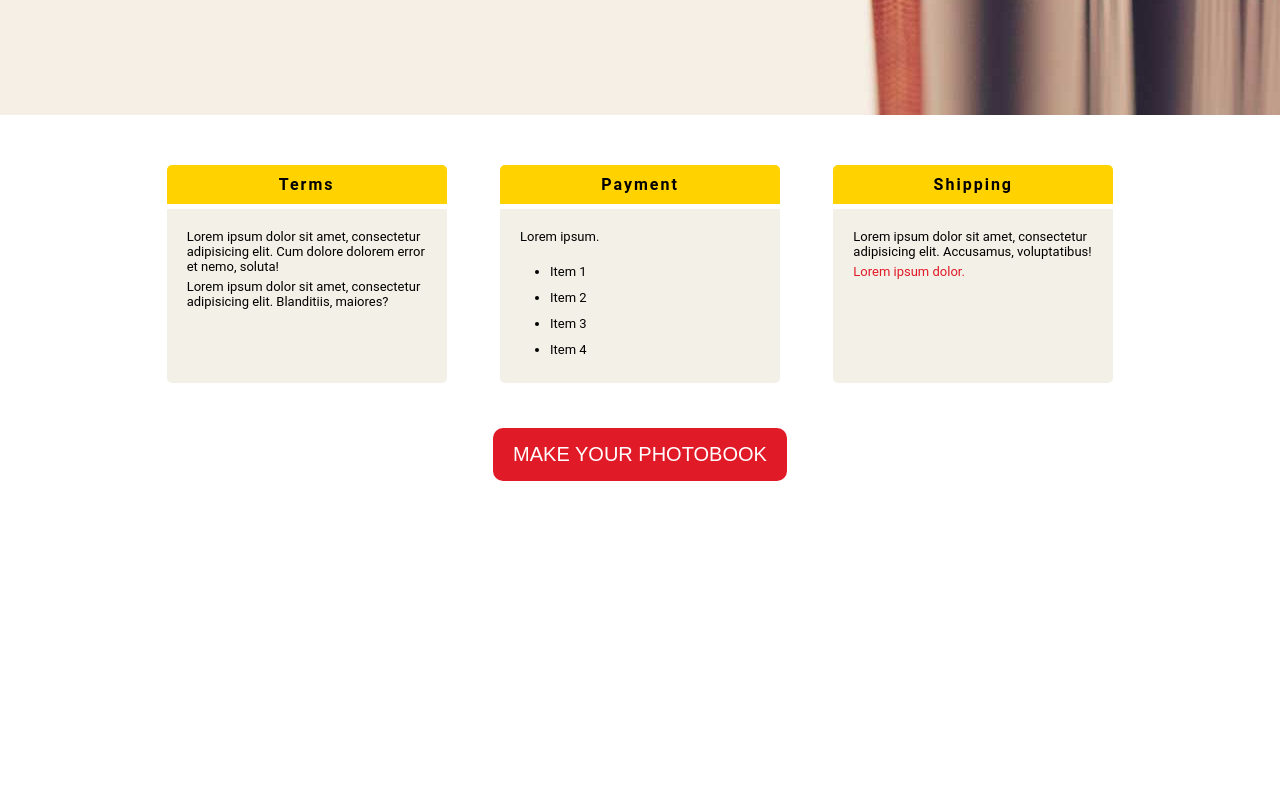
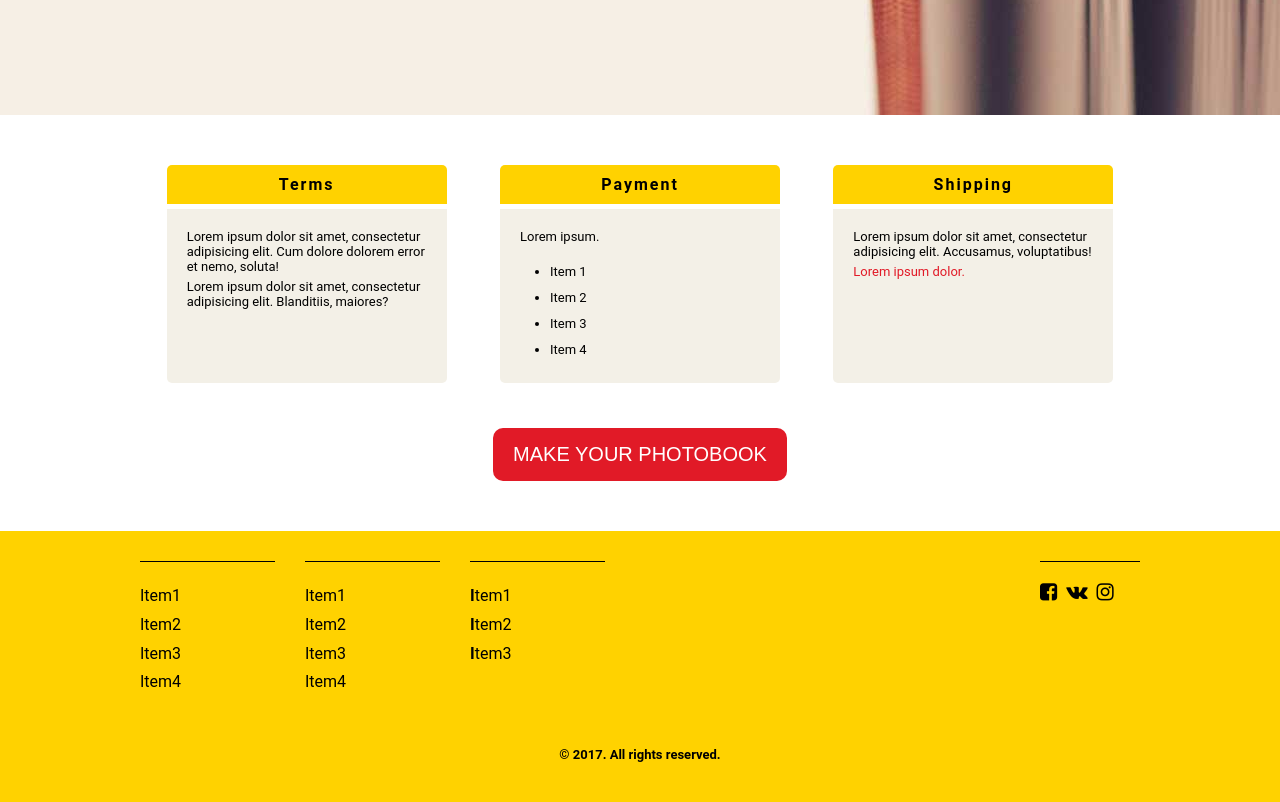
Before and after one commit to kat9049/less-practice, a website: page public/index.html in a window 1280 px wide. Shown: the part 2971-3773 px from the top of the page. Before the commit the page ends 3502 px from the top, so only its background shows below. Drawn offline with Linux system fonts and the light colour scheme.

Commit message:
till 11 lesson

```diff
--- a/public/index.html
+++ b/public/index.html
@@ -199,6 +199,37 @@
         </div>
         <button class="btn btn-red">make your photobook</button>
     </sections>
+    <footer id="footer">
+        <div class="view-port content">
+            <div class="links">
+                <ul>
+                    <li><a href="">Item1</a></li>
+                    <li><a href="">Item2</a></li>
+                    <li><a href="">Item3</a></li>
+                    <li><a href="">Item4</a></li>
+                </ul>
+                <ul>
+                    <li><a href="">Item1</a></li>
+                    <li><a href="">Item2</a></li>
+                    <li><a href="">Item3</a></li>
+                    <li><a href="">Item4</a></li>
+                </ul>
+                <ul class="first-letter">
+                    <li><a href="">Item1</a></li>
+                    <li><a href="">Item2</a></li>
+                    <li><a href="">Item3</a></li>
+                </ul>
+            </div>
+            <div class="social">
+                <i class="fa fa-facebook-square"></i>
+                <i class="fa fa-vk"></i>
+                <i class="fa fa-instagram"></i>
+            </div>
+        </div>
+        <div class="copyright">
+            &#169 2017. All rights reserved.
+        </div>
+    </footer>
 
 </div>
 
--- /dev/null
+++ b/src/less/footer.less
@@ -0,0 +1,58 @@
+@import "partials/mixins";
+@import "partials/params";
+
+
+#footer {
+  padding: 30px 0 40px;
+  background-color: @primary-color;
+
+  & .content {
+    display: flex;
+    justify-content: space-between;
+    margin-bottom: 50px;
+
+
+    & .links{
+      display: flex;
+      width: 50%;
+
+      & ul {
+        .clean-list;
+        .footer-border;
+        width: 27%;
+        margin-right: 30px;
+
+        &.first-letter li:first-letter {
+          font-weight: bold;
+        }
+
+        & li{
+          line-height: 1.8;
+
+          & a {
+            color: #000000;
+          }
+        }
+      }
+    }
+
+
+    & .social {
+      .footer-border;
+        width: 10%;
+
+      & i{
+        cursor: pointer;
+        font-size: 20px;
+        margin-right: 5px;
+
+      }
+    }
+  }
+
+  & .copyright{
+    text-align: center;
+    font-size: 13px;
+    font-weight: bold;
+  }
+}
--- a/src/less/partials/mixins.less
+++ b/src/less/partials/mixins.less
@@ -14,3 +14,8 @@
   align-items: center;
   justify-content: center;
 }
+
+.footer-border() {
+  padding-top: 20px;
+  border-top: 1px solid #000000;
+}
```
Also changed, not shown: public/bundle.min.css.
